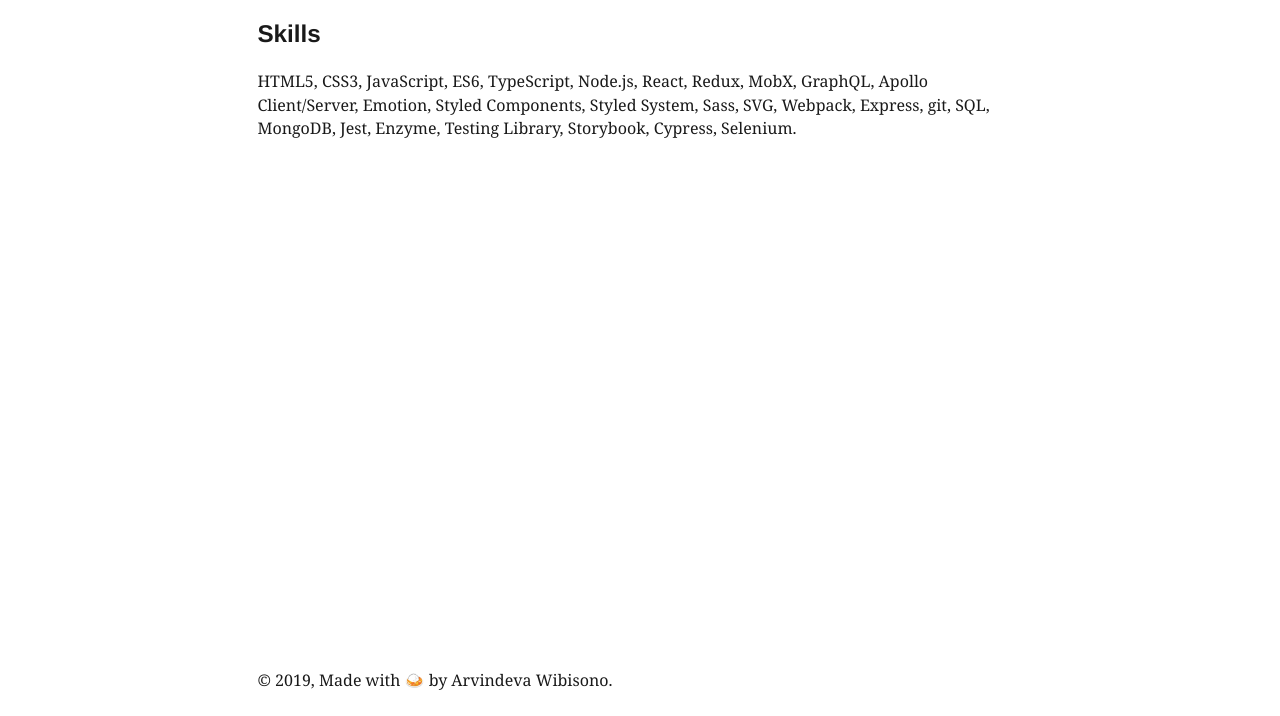
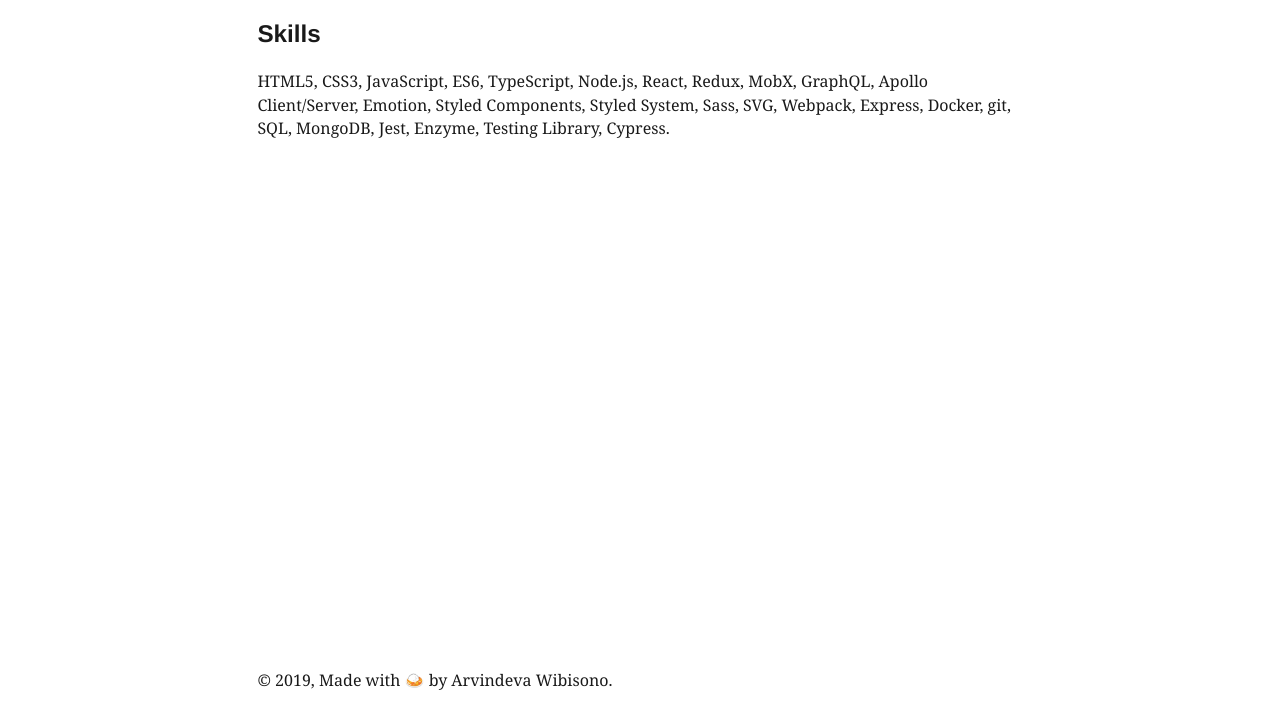
Before and after one commit to arvindeva/arvin-dev, a Gatsby site: page / in a window 1280 px wide. Shown: the part 221-937 px from the top of the page. Built offline with nearby package versions, Linux system fonts and the light colour scheme; Gatsby itself is replaced by a stand-in of ours.

Commit message:
Add docker

```diff
--- a/src/components/Home/index.js
+++ b/src/components/Home/index.js
@@ -28,8 +28,8 @@ const Home = () => (
     <p>
       HTML5, CSS3, JavaScript, ES6, TypeScript, Node.js, React, Redux, MobX,
       GraphQL, Apollo Client/Server, Emotion, Styled Components, Styled System,
-      Sass, SVG, Webpack, Express, git, SQL, MongoDB, Jest, Enzyme, Testing
-      Library, Storybook, Cypress, Selenium.
+      Sass, SVG, Webpack, Express, Docker, git, SQL, MongoDB, Jest, Enzyme, Testing
+      Library, Cypress.
     </p>
   </StyledHome>
 );
```
